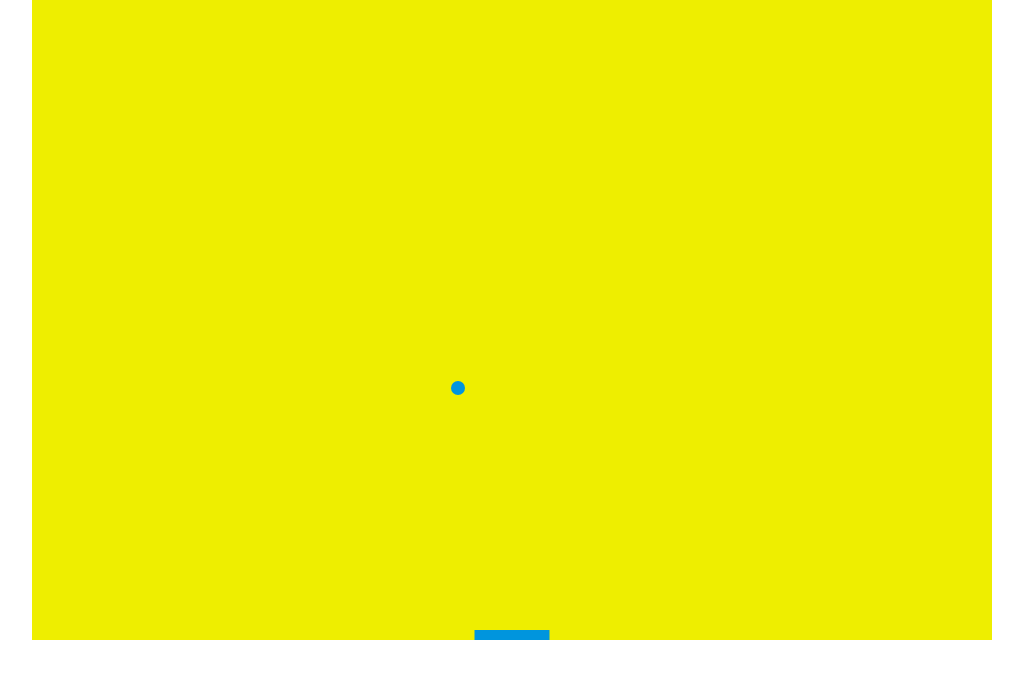
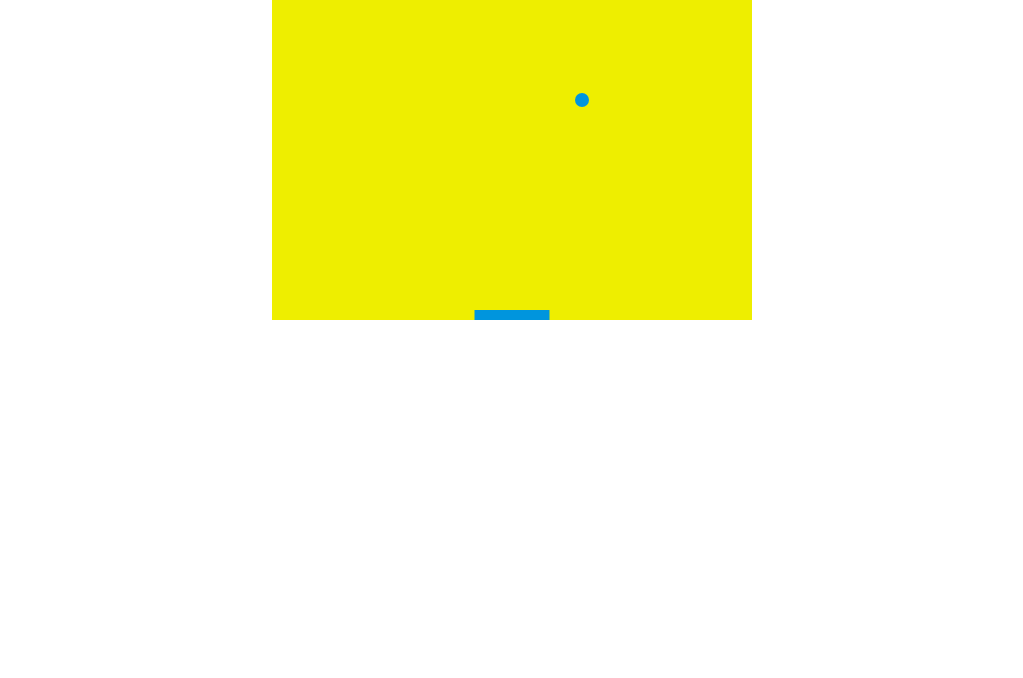
Before and after one commit to dduubb/mdnTut, a plain HTML site: page index.html in a window 1280 px wide. Shown: the whole page, without its empty margins (128-1151 px from the left). Drawn offline with Linux system fonts and the light colour scheme.

Commit message:
Update index.html

```diff
--- a/index.html
+++ b/index.html
@@ -19,7 +19,7 @@
 
 <body>
 
-    <canvas id="myCanvas" width="960" height="640"></canvas>
+    <canvas id="myCanvas" width="480" height="320"></canvas>
 
     <script>
         //Drake wrote this code
```
